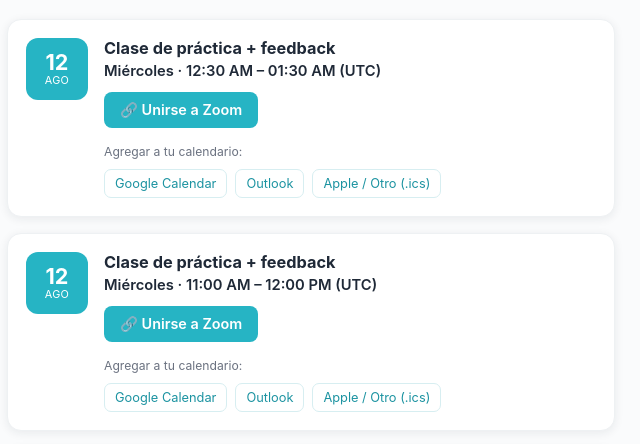
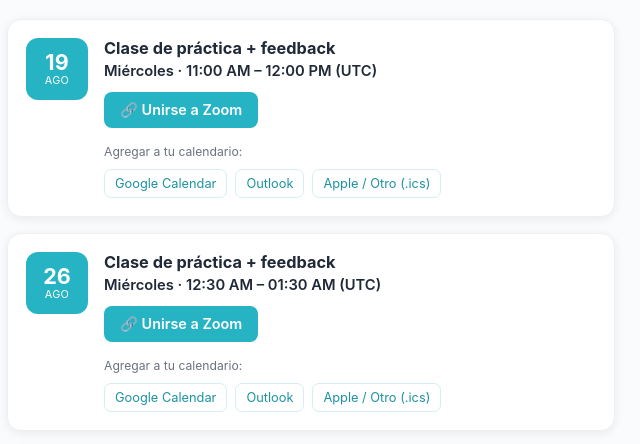
Before and after one commit to isabellacabarique/horario-clarity, a plain HTML site: page index.html in a window 1280 px wide. Shown: the part 210-654 px from the top of the page, 329-969 px from the left. Drawn offline with Linux system fonts and the light colour scheme.

Commit message:
Add files via upload

```diff
--- a/index.html
+++ b/index.html
@@ -195,6 +195,11 @@ const CLASS_DURATION_MIN = 60;
 const WEEKS_AHEAD = 8;          // cuántas semanas de clases mostrar
 const COLOMBIA_OFFSET_H = 5;    // Colombia = UTC-5, sin horario de verano
 
+// Las clases recurrentes solo se muestran a partir de esta fecha (incluida),
+// hora Colombia, formato AAAA-MM-DD. Útil si vas a hacer una pausa o empezar
+// un horario nuevo más adelante. Deja "" (vacío) para no aplicar ningún límite.
+const SCHEDULE_START_DATE = "2026-08-19";
+
 // Clases semanales recurrentes (se repiten para siempre).
 // weekday: 0=domingo, 1=lunes, 2=martes, 3=miércoles, 4=jueves, 5=viernes, 6=sábado
 const RECURRING_CLASSES = [
@@ -247,9 +252,16 @@ function getOccurrences(){
   const startM = colombiaNow.getUTCMonth();
   const startD = colombiaNow.getUTCDate();
 
+  let scheduleStartRef = null;
+  if(SCHEDULE_START_DATE){
+    const [sy, sm, sd] = SCHEDULE_START_DATE.split("-").map(Number);
+    scheduleStartRef = Date.UTC(sy, sm - 1, sd);
+  }
+
   const daysAhead = WEEKS_AHEAD * 7 + 7;
   for(let i=0; i<daysAhead; i++){
     const dayRef = new Date(Date.UTC(startY, startM, startD + i));
+    if(scheduleStartRef !== null && dayRef.getTime() < scheduleStartRef) continue;
     const weekday = dayRef.getUTCDay();
     RECURRING_CLASSES.forEach(def=>{
       if(def.weekday === weekday){
```
